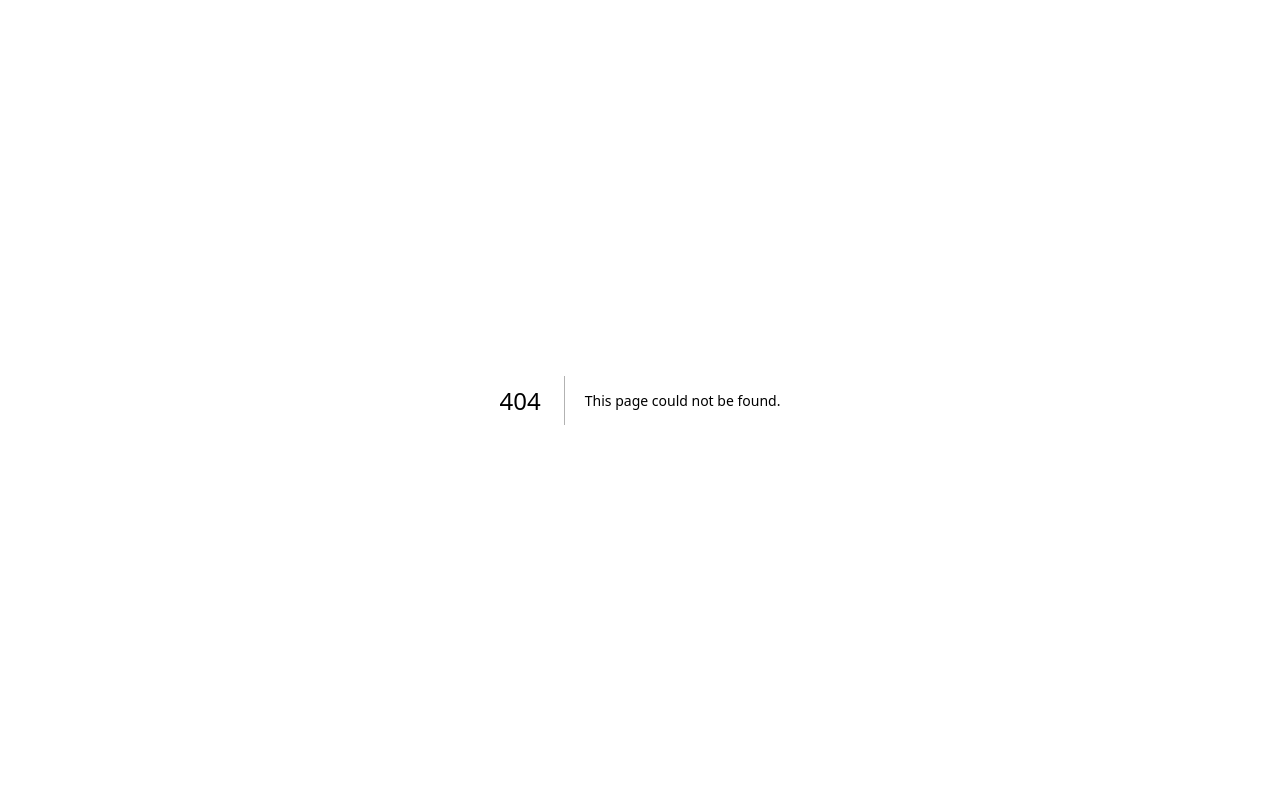
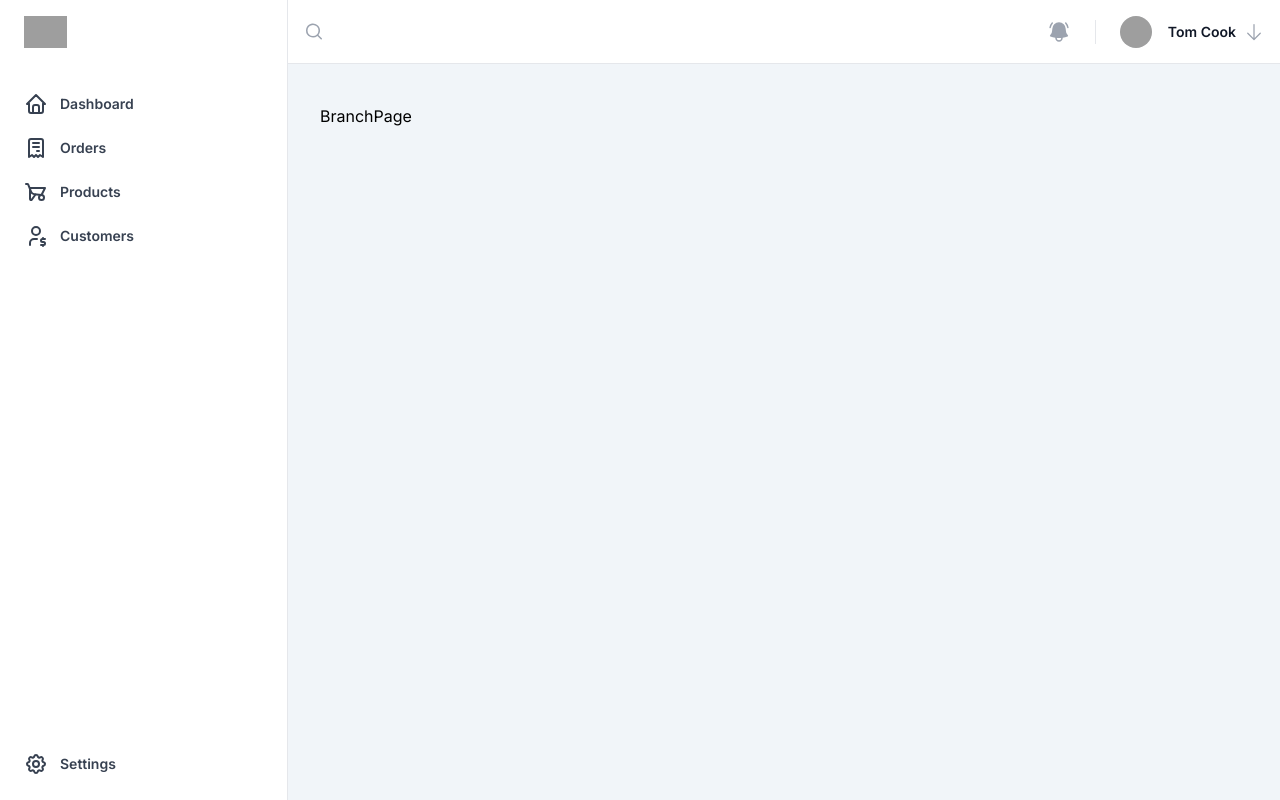
Before and after one commit to jose-codegourmet/dolan-admin-dashboard, a Next.js app: page /branch/1 in a window 1280 px wide. Before the commit this address had no page. Built offline with nearby package versions, Linux system fonts and the light colour scheme; grey boxes are pictures that could not be loaded.

Commit message:
feat: added branches page

```diff
--- /dev/null
+++ b/src/app/(authotized)/branch/[branch_id]/page.tsx
@@ -0,0 +1,5 @@
+const BranchPage = () => {
+  return <div>BranchPage</div>;
+};
+
+export default BranchPage;
--- /dev/null
+++ b/src/app/(authotized)/branch/new/page.tsx
@@ -0,0 +1,5 @@
+const NewBranchPage = () => {
+  return <div>NewBranchPage</div>;
+};
+
+export default NewBranchPage;
--- /dev/null
+++ b/src/app/(authotized)/branch/page.tsx
@@ -0,0 +1,5 @@
+const BranchesOverviewPage = () => {
+  return <div>BranchesOverviewPage</div>;
+};
+
+export default BranchesOverviewPage;
--- a/src/constants/menu.tsx
+++ b/src/constants/menu.tsx
@@ -100,6 +100,11 @@ export const PROFILE_DD_MENU: MenuListModel = {
       icon: <TbUser />,
     },
     {
+      title: "Branch",
+      route: AppRoutes.Branch,
+      icon: <TbUser />,
+    },
+    {
       title: "Logout",
       route: AppRoutes.Login,
       icon: <TbLogout />,
```
